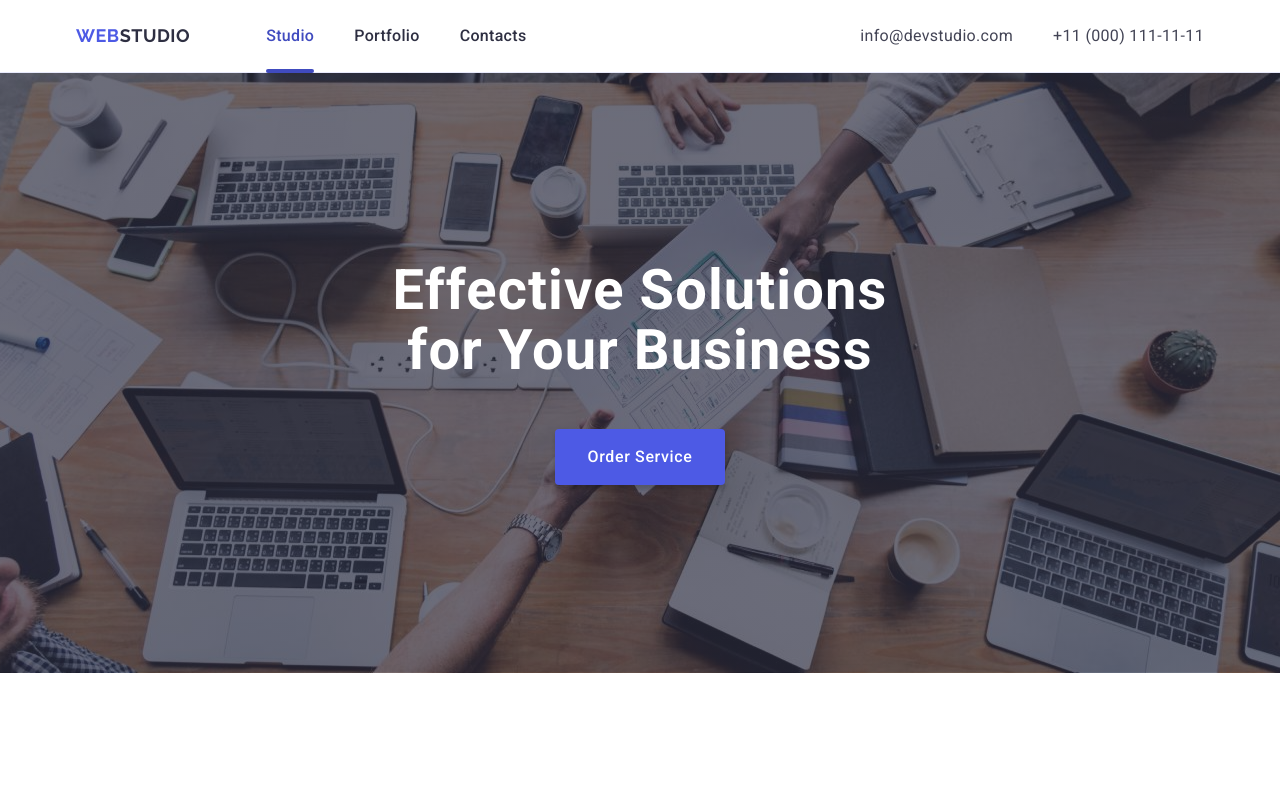
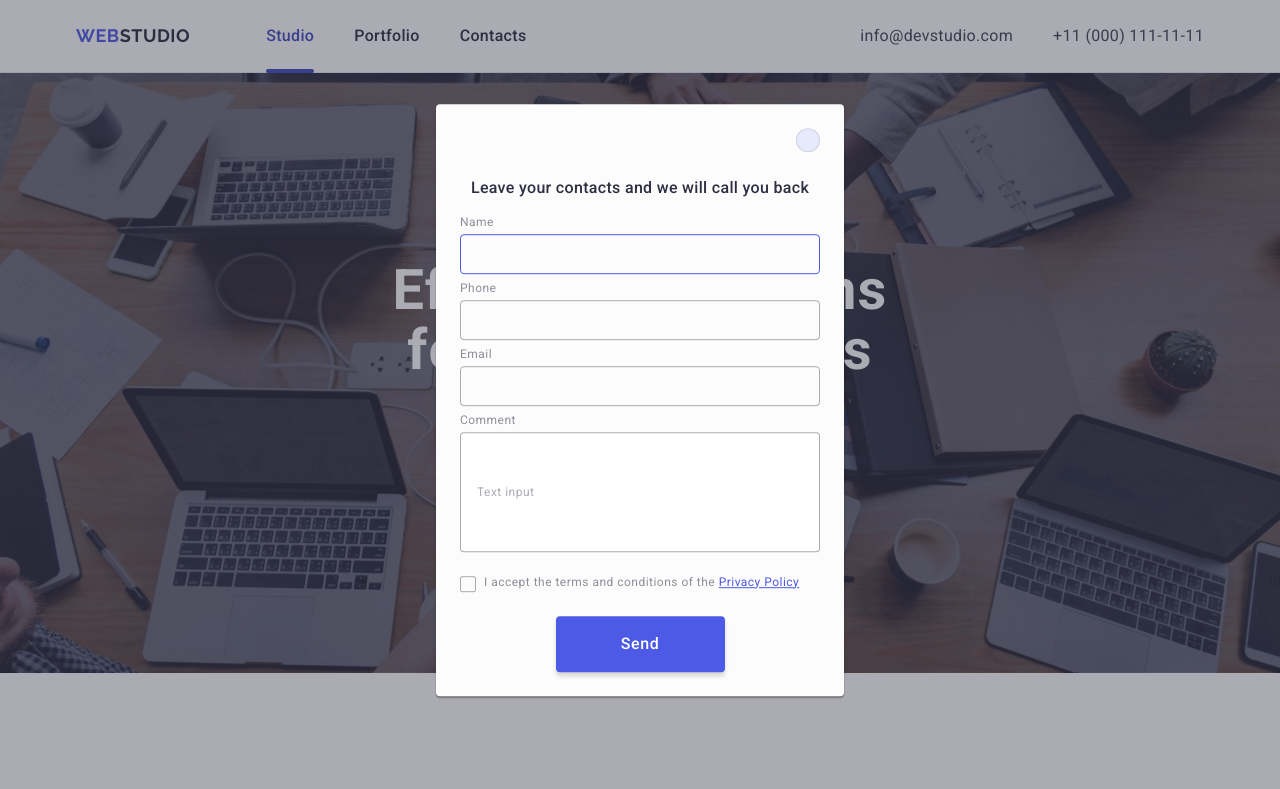
Before and after one commit to semernya/goit-marcup-hw-05, a plain HTML site: page index.html in a window 1280 px wide. Shown: the top 789 px of the page. Drawn offline with nearby package versions, Linux system fonts and the light colour scheme.

Commit message:
redact footer and modal styles

```diff
--- a/css/styles.css
+++ b/css/styles.css
@@ -552,39 +552,40 @@ img {
 
 .footer-input-wrap {
     display: flex;
+    gap: 24px;
 }
 
 .footer-input {
-    margin-right: 24px;
-    padding: 8px 16px;
+    padding-left: 16px;
     width: 264px;
     height: 40px;
     border-radius: 4px;
     border: 1px solid  #FFF;
     color: #fff;
     box-shadow: 0px 4px 4px 0px rgba(0, 0, 0, 0.15);
-    background-color: #2E2F42;
+    background-color: transparent;
+    font-size: 12px;
+    font-weight: 400;
+    line-height: 1.5;
+    letter-spacing: 0.04em;
 }
 
 .footer-input::placeholder {
     color: #FFF;
-    font-size: 12px;
-    font-weight: 400;
-    line-height: 2;
-    letter-spacing: 0.04em;
 }
 
 .footer-button {
     display: flex;
-    gap: 16px;
     justify-content: center;
     align-items: center;
     border-radius: 4px;
     background-color: #4D5AE5;
     transition: background-color 250ms cubic-bezier(0.4, 0, 0.2, 1);
     border: none;
-    width: 165px;
+    min-width: 165px;
+    height: 40px;
     padding: 8px 24px;
+    font-family: "Roboto", sans-serif;
     color: #FFF;
     text-align: center;
     cursor: pointer;
@@ -603,6 +604,7 @@ img {
 
 .footer-icon {
     fill: #FFFFFF;
+    margin-left: 16px;
 }
 
 /* Modal */
@@ -618,6 +620,7 @@ img {
     opacity: 0;
     visibility: hidden;
     pointer-events: none;
+    transition: opacity 250ms cubic-bezier(0.4, 0, 0.2, 1), visibility 250ms cubic-bezier(0.4, 0, 0.2, 1);
 }
 
 .is-open {
@@ -627,14 +630,17 @@ img {
 }
 
 .modal {
-    position: relative;
+    position: absolute;
 
-    width: 100%;
-    max-width: 408px;
-    height: 100%;
-    max-height: 584px;
+    top: 50%;
+    left: 50%;
+    transform: translate(-50%, -50%) scale(1);
+    width: 408px;
+    min-height: 584px;
     overflow-y: auto;
 
+    transition: transform 250ms cubic-bezier(0.4, 0, 0.2, 1);
+    box-shadow: 0px 1px 1px rgba(0, 0, 0, 0.14), 0px 1px 3px rgba(0, 0, 0, 0.12), 0px 2px 1px rgba(0, 0, 0, 0.2);;
     border-radius: 4px;
     background: #FCFCFC;
     padding: 72px 24px 24px 24px;
@@ -654,11 +660,17 @@ img {
     height: 24px;
     padding: 8px;
     display: flex;
-    transition: background-color 250ms cubic-bezier(0.4, 0, 0.2, 1);
+    justify-content: center;
+    align-items: center;
+    cursor: pointer;
+    transition:
+        background-color 250ms cubic-bezier(0.4, 0, 0.2, 1),
+        border 250ms cubic-bezier(0.4, 0, 0.2, 1);
+    padding: 0;
 }
 
 .close-icon {
-    fill: #2E2F42;
+    transition: fill 250ms cubic-bezier(0.4, 0, 0.2, 1);
 }
 
 .close-button:hover,
@@ -672,6 +684,11 @@ img {
 .close-button:hover .close-icon {
     fill: #FFF;
 }
+
+.close-button:focus .close-icon {
+    fill: #FFF;
+}
+
 
 .modal-title {
     margin-bottom: 16px;
@@ -690,6 +707,7 @@ img {
 }
 
 .modal-label {
+    display: block;
 color: #8E8F99;
 font-size: 12px;
 font-weight: 400;
@@ -708,7 +726,7 @@ margin-bottom: 4px;
     top: 50%;
     transform: translateY(-50%);
     fill: #2E2F42;
-    transition: background-color 250ms cubic-bezier(0.4, 0, 0.2, 1);
+    transition: fill 250ms cubic-bezier(0.4, 0, 0.2, 1);
 }
 
 .modal-input {
@@ -717,6 +735,9 @@ margin-bottom: 4px;
     border: 1px solid rgba(46, 47, 66, 0.40);
     padding-left: 38px;
     width: 100%;
+    background-color: transparent;
+    outline: transparent;
+    transition: border-color 250ms cubic-bezier(0.4, 0, 0.2, 1);
 }
 
 .modal-input:focus {
--- a/index.html
+++ b/index.html
@@ -450,68 +450,73 @@
         </div>
 
         <div class="footer-input-container">
-
           <p class="footer-title">Subscribe</p>
 
-          <div class="footer-input-wrap">
-            <label class="footer-label visually-hidden" for="footer-input"></label>
-            <input class="footer-input" type="email" name="email" id="footer-input" placeholder="Email" />
-            <button class="footer-button" type="button">
+          <form class="footer-input-wrap">
+
+            <label class="footer-label" for="footer-input">
+              <input class="footer-input" type="email" name="email" id="footer-input" placeholder="E-mail" />
+            </label>
+
+            <button class="footer-button" type="submit">
               Subscribe
               <svg class="footer-icon" width="24" height="24">
                 <use href="./images/icons.svg#icon-telegram"></use>
               </svg>
             </button>
+
+          </form>
+
         </div>
       </div>
-
-      </div>
-
     </footer>
 
     <!-- Modal -->
-    <div class="backdrop">
+    <div class="backdrop is-open">
       <div class="modal">
+
           <button class="close-button" type="button">
             <svg class="close-icon" width="8" height="8">
               <use href="./images/icons.svg#icon-close"></use>
             </svg>
           </button>
+
           <p class="modal-title">Leave your contacts and we will call you back</p>
 
+          <form>
           <div class="modal-field">
-          <label class="modal-label" for="name">Name</label>
+          <label class="modal-label" for="user-name">Name</label>
           <div class="modal-input-wrap">
-            <input class="modal-input" type="text" name="name" id="name" autofocus />
-            <svg class="input-icon" width="16" height="24">
+            <input class="modal-input" type="text" name="name" id="user-name" autofocus />
+            <svg class="input-icon" width="18" height="24">
               <use href="./images/icons.svg#icon-person"></use>
             </svg>
           </div>
           </div>
 
           <div class="modal-field">
-          <label class="modal-label" for="phone">Phone</label>
+          <label class="modal-label" for="user-phone">Phone</label>
           <div class="modal-input-wrap">
-            <input class="modal-input" type="text" name="phone" id="phone" />
-            <svg class="input-icon" width="16" height="24">
+            <input class="modal-input" type="text" name="user-phone" id="phone" />
+            <svg class="input-icon" width="18" height="24">
               <use href="./images/icons.svg#icon-phone"></use>
             </svg>
           </div>
           </div>
 
           <div class="modal-field">
-          <label class="modal-label" for="email">Email</label>
+          <label class="modal-label" for="user-email">Email</label>
           <div class="modal-input-wrap">
-            <input class="modal-input" type="text" name="email" id="email" />
-            <svg class="input-icon" width="16" height="24">
+            <input class="modal-input" type="text" name="user-email" id="email" />
+            <svg class="input-icon" width="18" height="24">
               <use href="./images/icons.svg#icon-email"></use>
             </svg>
           </div>
           </div>
 
           <div class="modal-field">
-          <label class="modal-label" for="comment">Comment</label>
-          <input class="modal-textarea" type="text" name="comment" id="comment"  placeholder="Text input" />
+          <label class="modal-label" for="user-comment">Comment</label>
+          <input class="modal-textarea" type="textarea" name="user-comment" id="comment"  placeholder="Text input" />
           </div>
 
           <div class="modal-checkbox-wrap">
@@ -528,8 +533,7 @@
           </div>
 
           <button class="send-button" type="submit">Send</button>
-
-        <form></form>
+        </form>
       </div>
     </div>
   </body>
```
Lines whose indentation alone changed are shown as unchanged.
